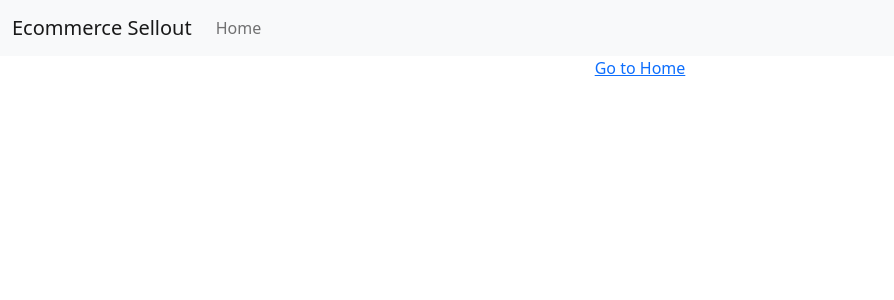
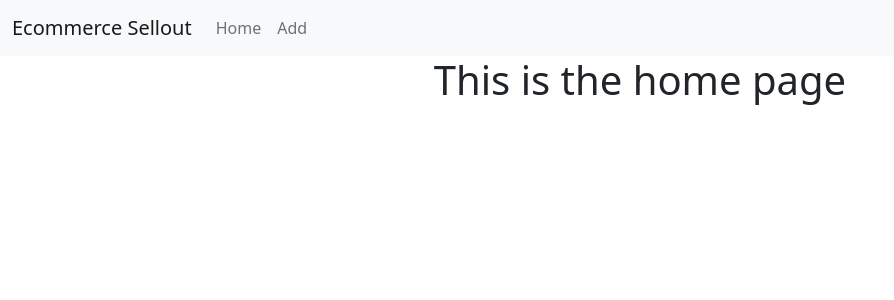
Before and after one commit to nelson-b/ecommerce-sellout, a React (Create React App) app: page / in a window 1280 px wide. Shown: the top 300 px of the page, without its empty margins (0-894 px from the left). Built offline with nearby package versions, Linux system fonts and the light colour scheme.

Commit message:
Routing added

```diff
--- a/src/App.js
+++ b/src/App.js
@@ -1,23 +1,11 @@
 import React, { useState } from "react";
-import {
-  BrowserRouter as Router,
-  Route,
-  Link,
-  Routes
-} from 'react-router-dom';
-import addSelloutdata from "./components/add-selloutdata.component";
+import {  BrowserRouter as Router, Route, Routes } from 'react-router-dom';
+import AddSelloutdata from "./components/add-selloutdata.component.js";
+import MyMenu from "./components/menu.component.js";
+import HomeComponent from "./components/home.component.js";
 import { createBrowserHistory as createHistory } from "history";
 import 'bootstrap/dist/css/bootstrap.min.css';
 import "./App.css";
-import {
-  Collapse,
-  Navbar,
-  NavbarToggler,
-  NavbarBrand,
-  Nav,
-  NavItem,
-  NavLink,
-} from "reactstrap";
 
 const history = createHistory();
 
@@ -31,22 +19,12 @@ const MissingPage = () => <h1>404</h1>
 
   return (
     <div className="App">
-      <Router history={history}>
-        <Navbar color="light" light expand="md">
-          <NavbarBrand href="/">Ecommerce Sellout</NavbarBrand>
-          <NavbarToggler onClick={toggle} />
-          <Collapse isOpen={isOpen} navbar>
-            <Nav className="ml-auto" navbar>
-              <NavItem>
-                <NavLink href="/">Home</NavLink>
-              </NavItem>
-            </Nav>
-          </Collapse>
-        </Navbar>
-        <Link to='/'>Go to Home</Link> <br />
+      <Router history = {history}>
+        <MyMenu/>
         <Routes>
-          <Route path="/" component={ addSelloutdata } />
-          <Route component={MissingPage} />
+          <Route path="/" exact element={ <HomeComponent/> } />
+          <Route path="/add" exact element={ <AddSelloutdata/> } />
+          <Route MissingPage element={<MissingPage/>}></Route>
         </Routes>
       </Router>
     </div>
--- a/src/components/add-selloutdata.component.js
+++ b/src/components/add-selloutdata.component.js
@@ -2,11 +2,10 @@ import React, { Component } from "react";
 import { connect } from "react-redux";
 import { createSellOutData } from "../actions/selloutaction";
 
-export function AddSelloutData(){
+function AddSelloutData(){
     return(
         <div>
-            <h1>Home</h1>
-            <label>This add page</label>
+            <h1>This is add page</h1>
         </div>
     );
 }
--- /dev/null
+++ b/src/components/home.component.js
@@ -0,0 +1,10 @@
+import React, { Component } from "react";
+import { Card, CardBody, CardTitle, CardSubtitle, CardText, Button } from "reactstrap";
+
+function Home(){
+    return (
+        <h1>This is the home page</h1>
+    );
+}
+
+export default Home;
--- /dev/null
+++ b/src/components/menu.component.js
@@ -0,0 +1,46 @@
+import React from "react";
+import {
+  Collapse,
+  Navbar,
+  NavbarToggler,
+  NavbarBrand,
+  Nav,
+  NavItem,
+  NavLink
+} from "reactstrap";
+
+export default class MyMenu extends React.Component {
+  constructor(props) {
+    super(props);
+
+    this.toggle = this.toggle.bind(this);
+    this.state = {
+      isOpen: false
+    };
+  }
+  toggle() {
+    this.setState({
+      isOpen: !this.state.isOpen
+    });
+  }
+  render() {
+    return (
+      <div>
+        <Navbar color="light" light expand="md">
+          <NavbarBrand href="/">Ecommerce Sellout</NavbarBrand>
+          <NavbarToggler onClick={this.toggle} />
+          <Collapse isOpen={this.state.isOpen} navbar>
+            <Nav className="ml-auto" navbar>
+              <NavItem>
+                <NavLink href="/">Home</NavLink>
+              </NavItem>
+              <NavItem>
+                <NavLink href="/add">Add</NavLink>
+              </NavItem>
+            </Nav>
+          </Collapse>
+        </Navbar>
+      </div>
+    );
+  }
+}
--- a/src/http-common.js
+++ b/src/http-common.js
@@ -1,7 +1,7 @@
 import axios from "axios";
 
 export default axios.create({
-  baseURL: "http://localhost:3000/",
+  baseURL: "http://localhost:3000/api/",
   headers: {
     "Content-type": "application/json"
   }
--- a/src/index.js
+++ b/src/index.js
@@ -13,9 +13,4 @@ root.render(
   </Provider>
 );
 
-
-
-// If you want to start measuring performance in your app, pass a function
-// to log results (for example: reportWebVitals(console.log))
-// or send to an analytics endpoint. Learn more: https://bit.ly/CRA-vitals
 reportWebVitals();
```
Also changed, not shown: 1 other file (tests, documents, lock files or other folders).
